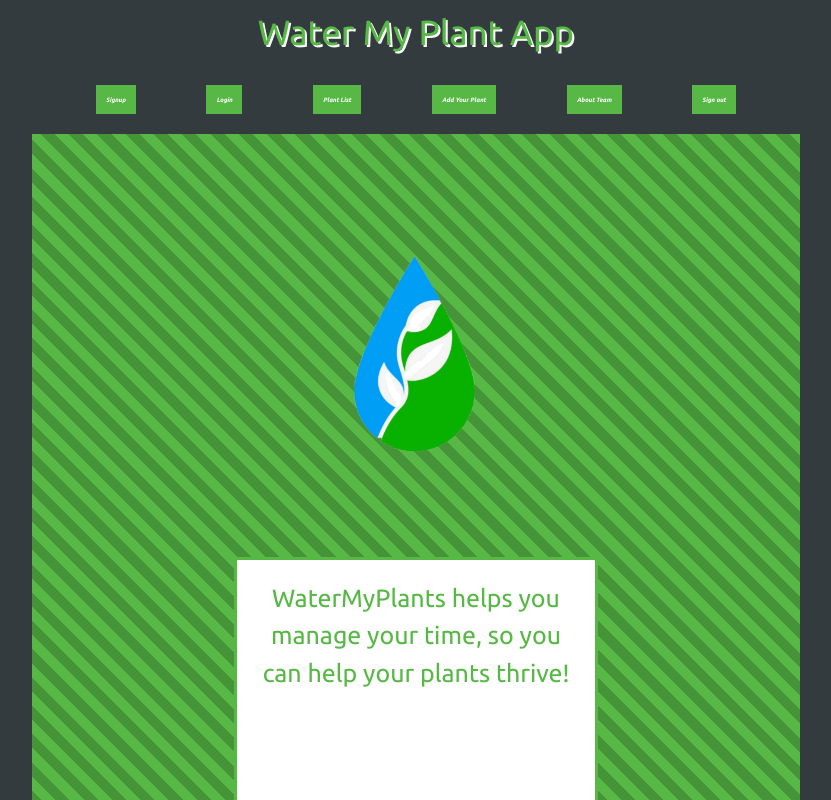
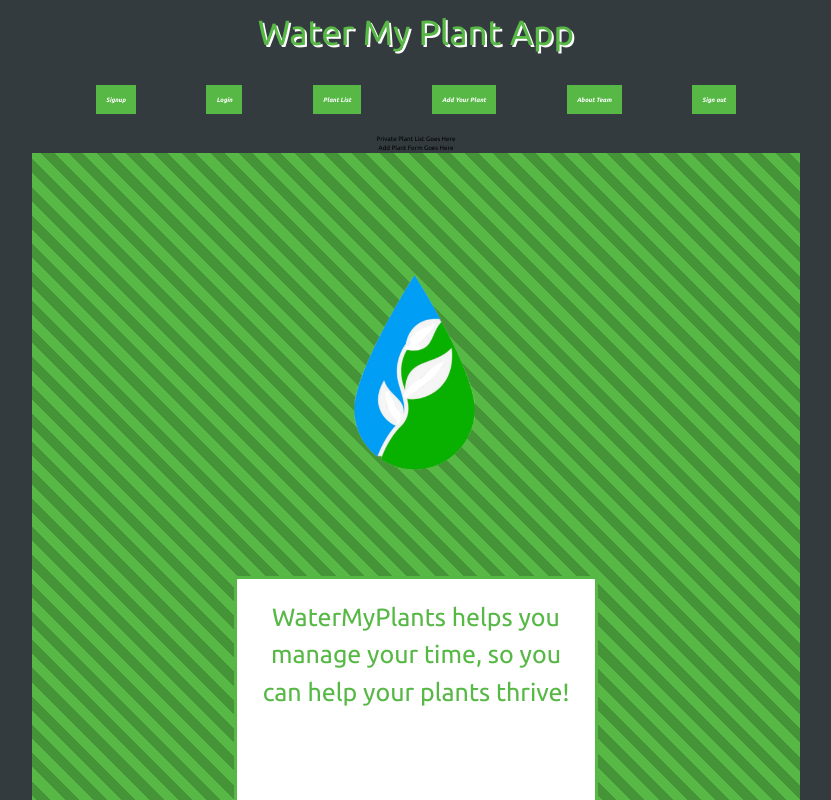
Before and after one commit to Build-Week-Water-My-Plants-tt-webft-20/Water-My-Plants---Front-End, a React (Create React App) app in the folder front-end/: page / in a window 1280 px wide. Shown: the top 800 px of the page, without its empty margins (224-1055 px from the left). Built offline with nearby package versions, Linux system fonts and the light colour scheme; sample sign-in values are in the browser's storage.

Commit message:
Added routes and components for plantlist and addplant

```diff
--- a/front-end/src/App.js
+++ b/front-end/src/App.js
@@ -2,11 +2,17 @@
 import NavigationBar from "./components/Nav.js";
 import Landing from "./components/Landing";
 import { Route } from "react-router-dom";
+import PrivateRoute from './components/PrivateRoute'
+import PlantList from './components/PlantList'
+import AddPlant from './components/AddPlant'
 
 function App() {
   return (
     <div className="App">
       <NavigationBar />
+
+      <PrivateRoute exact path="plant-list" component={PlantList} />
+      <PrivateRoute exact path="add-plant" component={AddPlant} />
 
       <Route path="/">
         <Landing />
--- /dev/null
+++ b/front-end/src/components/AddPlant.js
@@ -0,0 +1,9 @@
+import React from 'react'
+
+export default function AddPlant() {
+  return (
+    <div>
+      Add Plant Form Goes Here
+    </div>
+  )
+}
--- /dev/null
+++ b/front-end/src/components/PlantList.js
@@ -0,0 +1,9 @@
+import React from 'react'
+
+export default function PlantList() {
+  return (
+    <div>
+      Private Plant List Goes Here
+    </div>
+  )
+}
```
